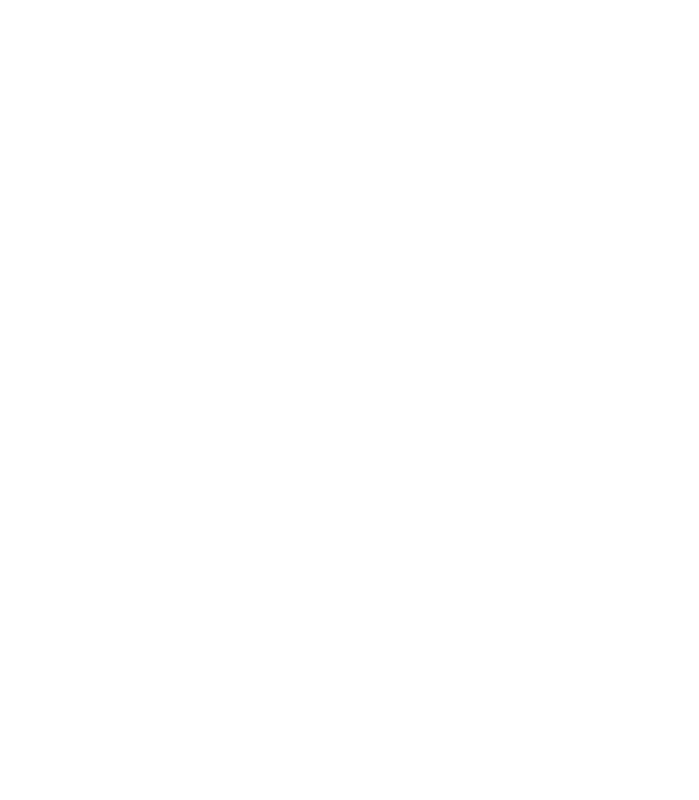
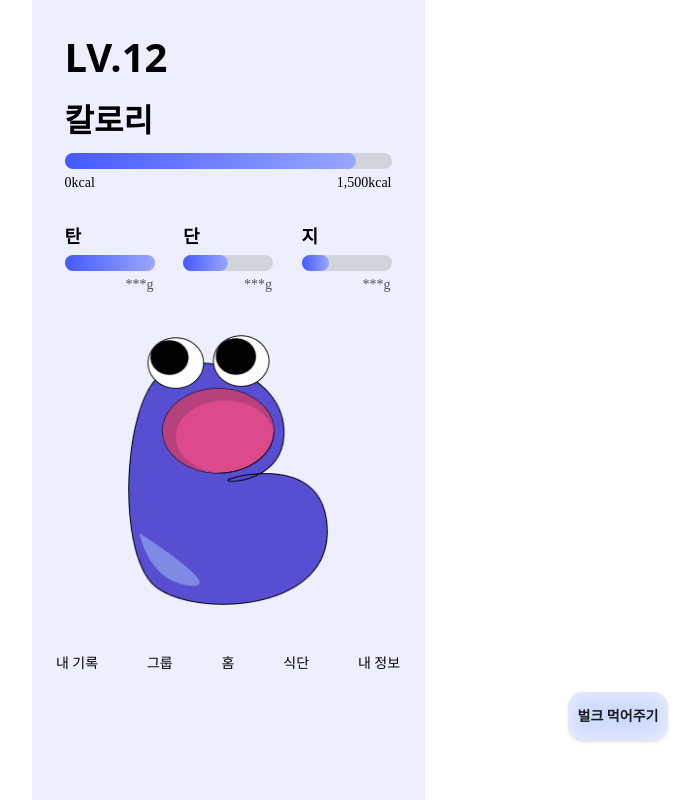
Before and after one commit to realBULK/Front, a React (Vite) app: page /home in a window 1280 px wide. Before the commit this address had no page. Shown: the whole page, without its empty margins (412-1111 px from the left). Built offline with nearby package versions, Linux system fonts and the light colour scheme.

Commit message:
FEAT. 홈, 시작 페이지 구현

```diff
--- a/pages/Main/Main.tsx
+++ b/pages/Main/Main.tsx
@@ -1,9 +1,13 @@
-const Main = () => {
-  return (
-    <div>
-      <h1>Main</h1>
-    </div>
-  )
-}
+// import '../../index.css'
 
-export default Main
+// const Main = () => {
+//   return (
+//     <div>
+//       <button className="py-2 px-4 font-semibold rounded-lg shadow-md text-white">
+//         시작하기
+//       </button>
+//     </div>
+//   );
+// };
+
+// export default Main;
--- /dev/null
+++ b/src/Home.tsx
@@ -0,0 +1,112 @@
+import logo from "../public/character.png";
+import { useNavigate } from 'react-router-dom';
+
+const Home = () => {
+
+    const navigate = useNavigate();
+
+    return (
+        <div className="flex flex-col items-center h-screen p-[33px]">
+            {/* 상단 레벨 표시 */}
+            <div className="w-full flex flex-col">
+                <h1
+                className="text-[40px] font-[Gmarket Sans] font-bold text-black leading-[1.21] mb-4 text-left"
+                >
+                LV.12
+                </h1>
+                <h2 className="text-[32px] font-[Pretendard] font-semibold text-black mb-2 text-left">
+                칼로리
+                </h2>
+
+                {/* 칼로리 바 */}
+                <div className="w-full max-w-[327px] items-center mb-[30px]">
+                <div className="relative h-4 bg-gray-300 rounded-full">
+                    <div
+                    className="absolute h-4 bg-gradient-to-r from-[#445AFF] to-[#9AA6FF] rounded-full"
+                    style={{ width: "89%" }}
+                    ></div>
+                </div>
+                <div className="font-[Pretendard] flex justify-between mt-1 text-sm text-#000">
+                    <span>0kcal</span>
+                    <span>1,500kcal</span>
+                </div>
+                </div>
+            </div>
+
+            {/* 탄단지 바 */}
+            <div className="w-full">
+                <div className="flex justify-between">
+                {/* 탄 */}
+                <div className="flex flex-col items-start">
+                    <span className="font-[Pretendard] text-lg font-semibold mb-1">탄</span>
+                    <div className="relative w-[90px] h-4 bg-gray-300 rounded-full">
+                    <div
+                        className="absolute h-4 bg-gradient-to-r from-[#445AFF] to-[#9AA6FF] rounded-full"
+                        style={{ width: "100%" }}
+                    ></div>
+                    </div>
+                    <span className="font-[Pretendard] mt-1 text-sm text-gray-600 ml-[61px]">***g</span>
+                </div>
+
+                {/* 단 */}
+                <div className="flex flex-col items-start">
+                    <span className="font-[Pretendard] text-lg font-semibold mb-1">단</span>
+                    <div className="relative w-[90px] h-4 bg-gray-300 rounded-full">
+                    <div
+                        className="absolute h-4 bg-gradient-to-r from-[#445AFF] to-[#9AA6FF] rounded-full"
+                        style={{ width: "50%" }}
+                    ></div>
+                    </div>
+                    <span className="font-[Pretendard] mt-1 text-sm text-gray-600 ml-[61px]">***g</span>
+                </div>
+
+                {/* 지 */}
+                <div className="flex flex-col items-start">
+                    <span className="font-[Pretendard] text-lg font-semibold mb-1">지</span>
+                    <div className="relative w-[90px] h-4 bg-gray-300 rounded-full">
+                    <div
+                        className="absolute h-4 bg-gradient-to-r from-[#445AFF] to-[#9AA6FF] rounded-full"
+                        style={{ width: "30%" }}
+                    ></div>
+                    </div>
+                    <span className="font-[Pretendard] mt-1 text-sm text-gray-600 ml-[61px]">***g</span>
+                </div>
+                </div>
+            </div>
+
+            {/* 로고 */}
+            <img src={logo} alt="Bulk Logo" className="w-[200px] h-[270px] mt-[40px]" />
+
+            {/* "벌크 먹어주기" 버튼 */}
+            <button className="w-[100px] h-[48px] text-[14px] font-[Pretendard] fixed bottom-[60px] right-[200px] font-semibold text-[#191919] text-center rounded-[15px] bg-[#CEDAFF] shadow-custom inset-shadow-custom filter"
+            style={{
+                boxShadow: `0px 0px 20px 2px #EDEFFE inset, 0px 2px 5px -2px rgba(0, 0, 0, 0.25)`,
+            }}>
+            벌크 먹어주기
+            </button>
+
+            {/* 하단 네비게이션 */}
+            <div className="w-[393px] bg-[#EDEFFE] justify-center mt-[10%] rounded-t-lg">
+                <div className="flex justify-around items-center py-4">
+                <div className="font-[Pretendard] flex flex-col items-center">
+                    <button onClick={() => navigate('/record')} className="text-black text-sm">내 기록</button>
+                </div>
+                <div className="font-[Pretendard] flex flex-col items-center">
+                    <button onClick={() => navigate('/group')} className="text-black text-sm">그룹</button>
+                </div>
+                <div className="font-[Pretendard] flex flex-col items-center">
+                    <button onClick={() => navigate('/home')} className="text-black text-sm">홈</button>
+                </div>
+                <div className="font-[Pretendard] flex flex-col items-center">
+                    <button onClick={() => navigate('/diet')} className="text-black text-sm">식단</button>
+                </div>
+                <div className="font-[Pretendard] flex flex-col items-center">
+                    <button onClick={() => navigate('/mypage')} className="text-black text-sm">내 정보</button>
+                </div>
+                </div>
+            </div>
+        </div>
+    );
+    };
+
+export default Home;
--- /dev/null
+++ b/src/Start.tsx
@@ -0,0 +1,40 @@
+import logo from '../public/BULK.png';
+import { useNavigate } from 'react-router-dom';
+
+const Start = () => {
+
+    const navigate = useNavigate();
+
+    return (
+        <div className="flex items-center justify-center h-screen">
+            <div className="flex flex-col items-center">
+                <img
+                    src={logo}
+                    alt="Logo"
+                    className="w-[307.44px] h-[176.16] mb-8"
+                />
+
+                <button
+                    className="w-[327px] h-[58px] text-[16px] font-[Pretendard] font-semibold text-[#191919] text-center rounded-[15px] bg-[#CEDAFF] shadow-custom inset-shadow-custom filter mb-3"
+                    style={{
+                        boxShadow: `0px 0px 20px 2px #EDEFFE inset, 0px 2px 5px -2px rgba(0, 0, 0, 0.25)`,
+                    }}
+                    onClick={() => navigate('/questions')}>
+                    시작하기
+                </button>
+
+                <button
+                    className="w-[327px] h-[58px] text-[16px] font-[Pretendard] font-semibold text-[#191919] text-center rounded-[15px] bg-[#CEDAFF] shadow-custom inset-shadow-custom filter"
+                    style={{
+                        boxShadow: `0px 0px 20px 2px #EDEFFE inset, 0px 2px 5px -2px rgba(0, 0, 0, 0.25)`,
+                    }}
+                    onClick={() => navigate('/login')}>
+                    로그인하기
+                </button>
+
+            </div>
+        </div>
+    );
+};
+
+export default Start;
```
Also changed, not shown: src/App.tsx (+6 -1 lines), public/BULK.png (added), public/character.png (added).
